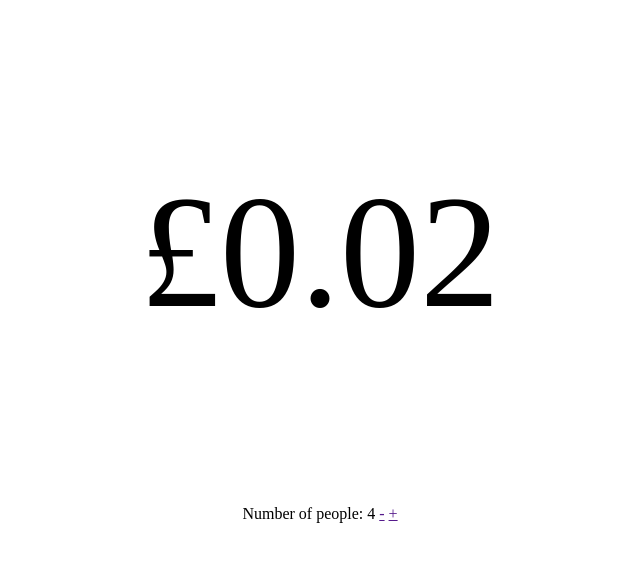
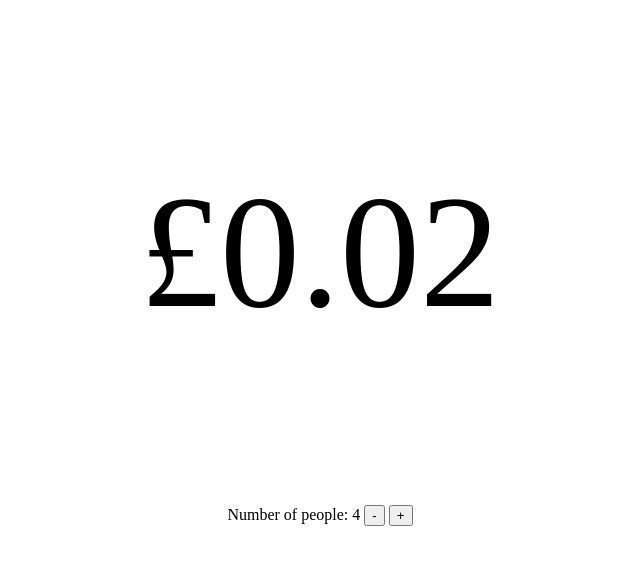
Before and after one commit to ohthatjames/meeting-cost, a plain HTML site: page index.html in a window 1280 px wide. Both pictures are taken after a click on the input "Start!". Shown: the whole page, without its empty margins (320-960 px from the left). Drawn offline with Linux system fonts and the light colour scheme.

Commit message:
Use buttons

```diff
--- a/index.html
+++ b/index.html
@@ -16,8 +16,8 @@
         <p class="total-cost">{{ totalCost | currency:"&pound;" }}</p>
         <p>
           Number of people: {{numberOfPeople}}
-          <a href="" ng-click="decrementPeople()">-</a>
-          <a href="" ng-click="incrementPeople()">+</a>
+          <input type="button" ng-click="decrementPeople()" value="-" />
+          <input type="button" ng-click="incrementPeople()" value="+" />
         </p>
       </div>
     </div>
```
